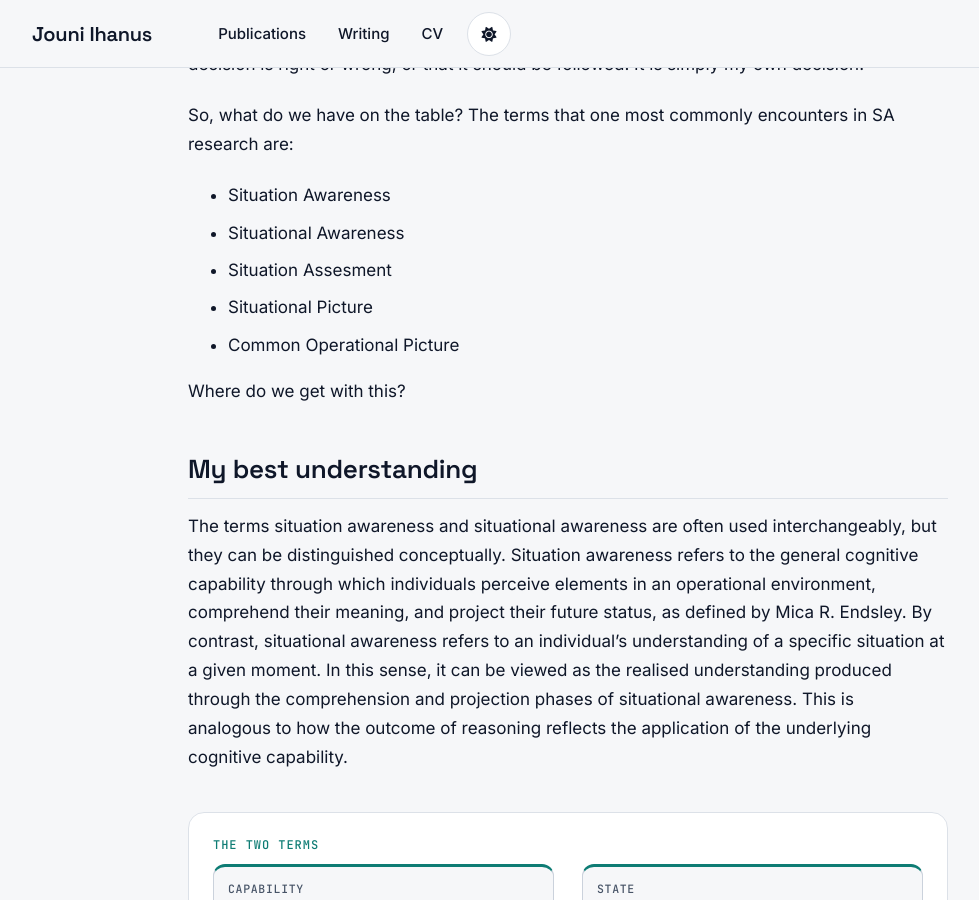
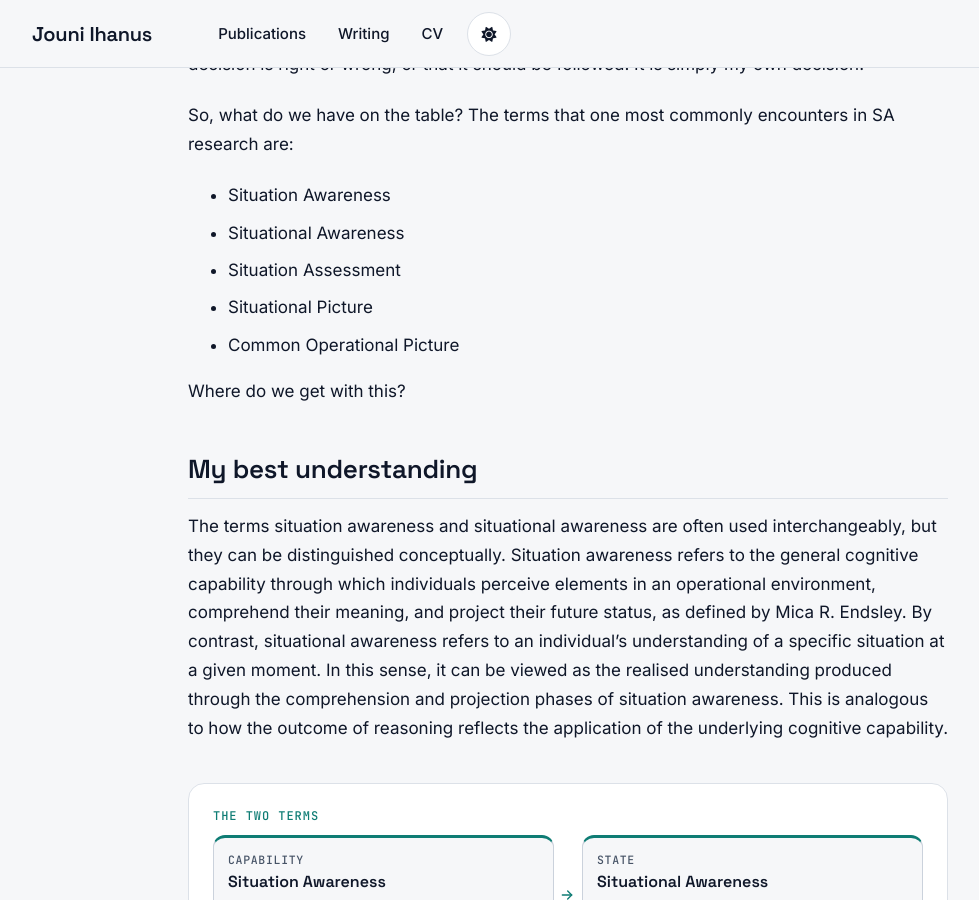
Before and after one commit to WNemesisW/WNemesisW.github.io, a Jekyll site: the page built from _posts/2026-03-12-sa.md, in a window 1280 px wide and 900 px high, scrolled down 339 px. Shown: the whole window, without its empty margins (72-1051 px from the left). Built offline with Jekyll 4.4.1, drawn with Linux system fonts in a browser that asks for light colours; a script bundle is joined from its source files by our own code; library files that are not in the unit come from our copies.

Commit message:
Korjaa kirjoitusvirhe, Cowanin vuosi ja termi situation awareness
- SA-kirjoitus: Assesment -> Assessment
- SA-kirjoitus: 'phases of situational awareness' -> 'situation awareness' (oman määritelmän mukaisesti)
- Harjoituskirjoitus: Cowan (2000) -> Cowan (2001)

Co-Authored-By: Claude Sonnet 5.5 <noreply@anthropic.com>
Claude-Session: https://claude.ai/code/session_01H8ZXapKJkMSN6vbj86k7xY

```diff
--- a/_posts/2026-03-12-sa.md
+++ b/_posts/2026-03-12-sa.md
@@ -47,14 +47,14 @@ The more I talk about situation awareness (SA) in the context of cyber security,
 So, what do we have on the table? The terms that one most commonly encounters in SA research are:
 - Situation Awareness
 - Situational Awareness
-- Situation Assesment
+- Situation Assessment
 - Situational Picture
 - Common Operational Picture
 
 Where do we get with this?
 
 ## My best understanding
-The terms situation awareness and situational awareness are often used interchangeably, but they can be distinguished conceptually. Situation awareness refers to the general cognitive capability through which individuals perceive elements in an operational environment, comprehend their meaning, and project their future status, as defined by Mica R. Endsley. By contrast, situational awareness refers to an individual’s understanding of a specific situation at a given moment. In this sense, it can be viewed as the realised understanding produced through the comprehension and projection phases of situational awareness. This is analogous to how the outcome of reasoning reflects the application of the underlying cognitive capability.
+The terms situation awareness and situational awareness are often used interchangeably, but they can be distinguished conceptually. Situation awareness refers to the general cognitive capability through which individuals perceive elements in an operational environment, comprehend their meaning, and project their future status, as defined by Mica R. Endsley. By contrast, situational awareness refers to an individual’s understanding of a specific situation at a given moment. In this sense, it can be viewed as the realised understanding produced through the comprehension and projection phases of situation awareness. This is analogous to how the outcome of reasoning reflects the application of the underlying cognitive capability.
 
 {% include ih-flow.html number=1 figure=page.figures.distinction %}
 
```
Also changed, not shown: _posts/2026-05-02-thoughts_on_cyber_exercises.md (+2 -2 lines).
